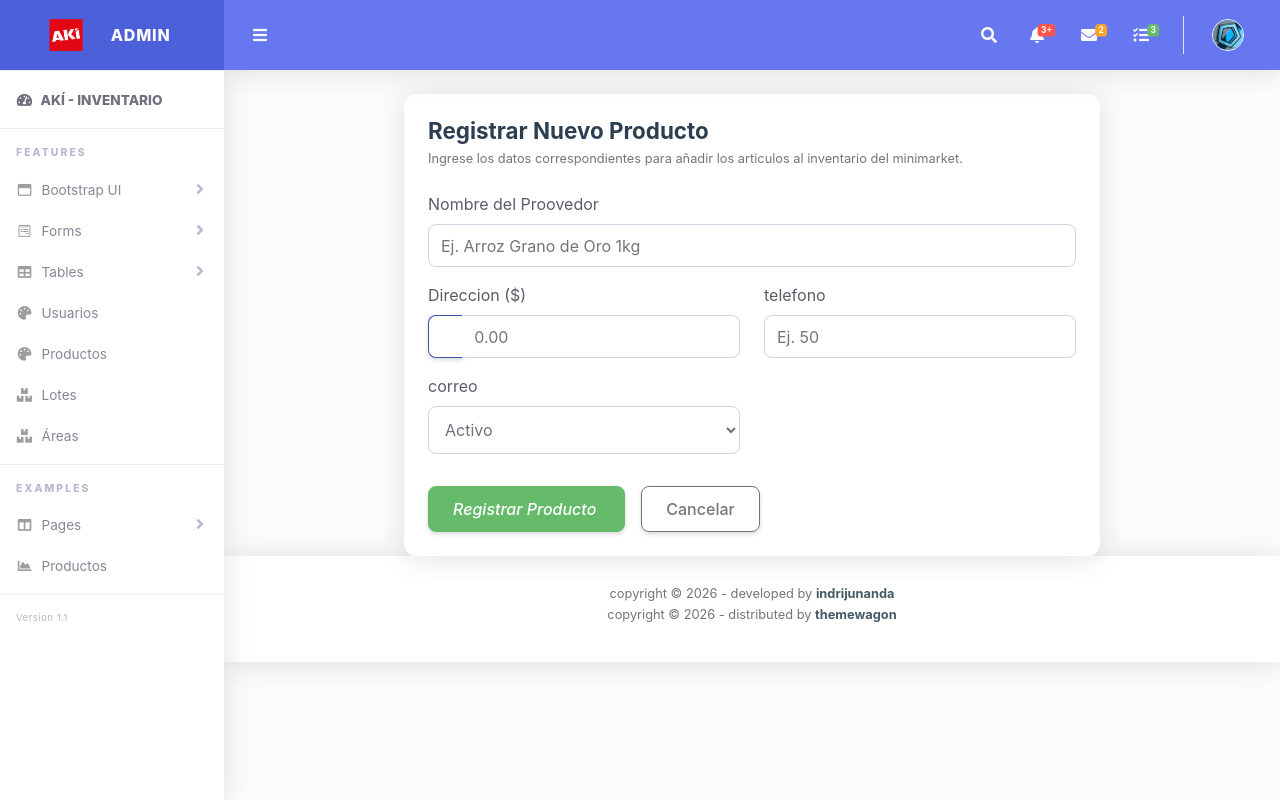
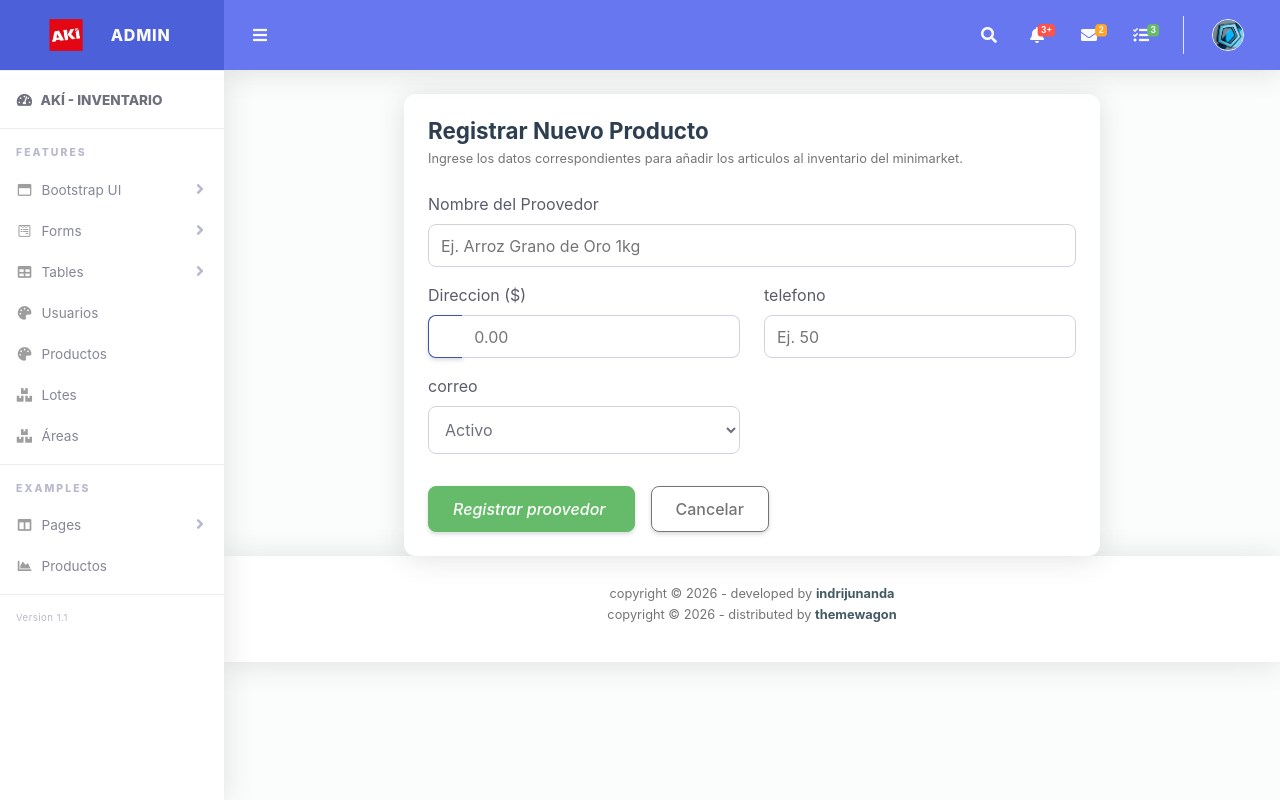
Before and after one commit to kevinsanchez4010/InterfacesG3, a Django app: template proveedores/templates/proveedores/crear_proveedor.html in a window 1280 px wide. Run offline with Django 5.2, Linux system fonts and the light colour scheme; the template is opened without the code that fills it, so the values that code supplies are empty; some libraries are stand-ins or nearby versions; some web fonts are replaced.

Commit message:
cambio11

```diff
--- a/proveedores/templates/proveedores/crear_proveedor.html
+++ b/proveedores/templates/proveedores/crear_proveedor.html
@@ -58,7 +58,7 @@
 
                             <div class="d-flex align-items-center pt-2">
                                 <button type="submit" class="btn btn-success px-4 mr-3" style="border-radius: 8px; font-weight: 500; padding: 10px 20px;">
-                                    <i class="mdi mdi-content-save mr-1"> Registrar Producto</i>
+                                    <i class="mdi mdi-content-save mr-1"> Registrar proovedor</i>
                                 </button>
                                 <a href="{% url 'listar_productos' %}" class="btn btn-outline-secondary px-4" style="border-radius: 8px; font-weight: 500; padding: 10px 20px;">
                                     Cancelar
```
